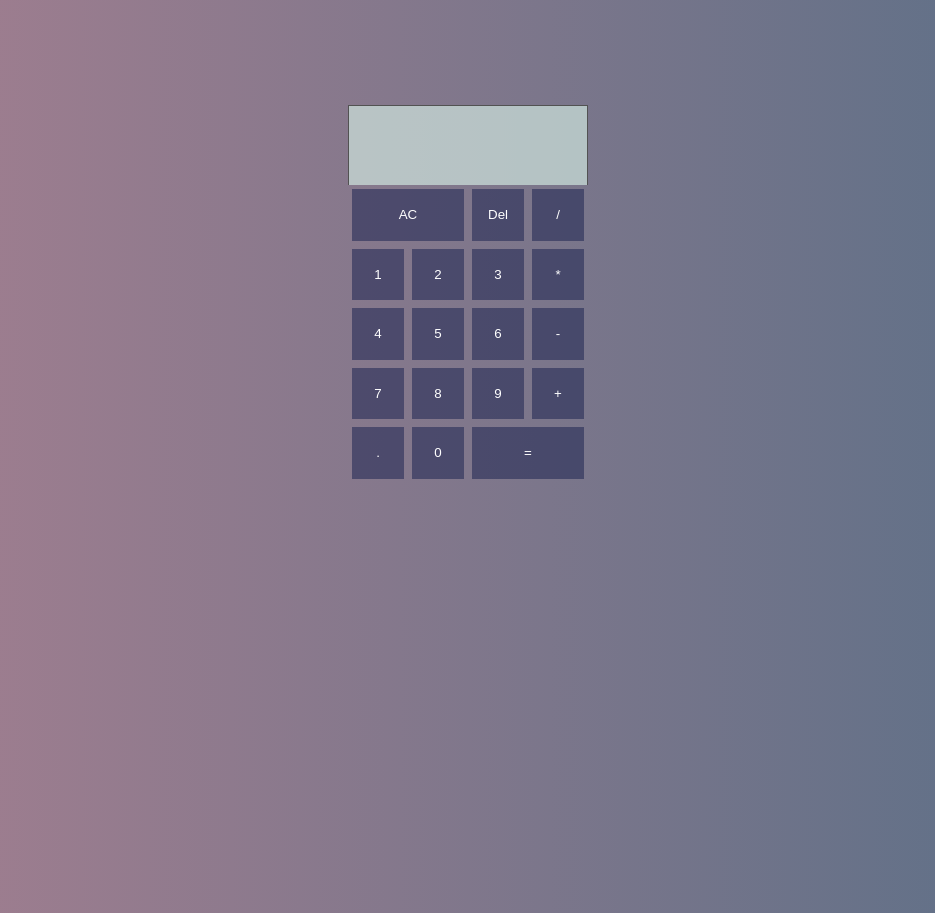
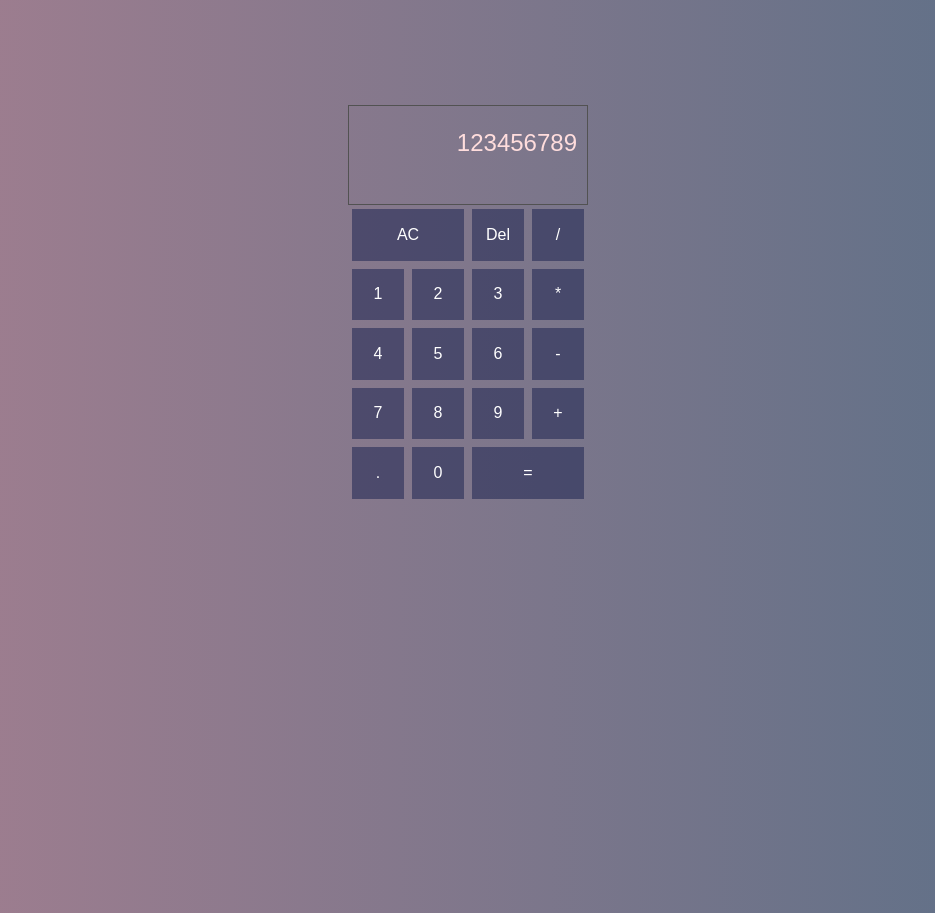
Before and after one commit to Yurii108/Calculator, a plain HTML site: page index.html in a window 1280 px wide. Shown: the whole page, without its empty margins (172-1107 px from the left). Drawn offline with Linux system fonts and the light colour scheme.

Commit message:
style displey

```diff
--- a/css/style.css
+++ b/css/style.css
@@ -1,3 +1,9 @@
+* {
+        font-family: Gotham Rounded, sans-serif;
+        font-weight: normal;
+        font-size: 16px;
+}
+
 body {
         background: rgb(0, 0, 0);
         background: linear-gradient(90deg, rgba(166,127,144,1) 0%, rgba(90,111,135,1) 100%);
@@ -23,7 +29,7 @@ button {
 }
 
 button:hover {
-        background-color:rgb(159, 110, 220);
+        background-color:rgb(173, 129, 227);
         transition-duration: 0.3s;
 }
 
@@ -47,19 +53,34 @@ button:hover {
         height:60px;
         box-sizing: border-box;
 } */
-.display {
+.output {
+        grid-column: 1 / -1;
+        background-color: transparent;
+
         width: 100%;
-        height: 80px;
+        height: 100px;
         border: solid 1px;
-        border-bottom: solid 0px;
+
+        display: flex;
+        align-items: flex-end;
+        justify-content: space-around;
+        flex-direction: column;
+        padding: 10px;
+        word-wrap: break-word;
+        word-break: break-all;
+
         border-color: rgb(82, 82, 82);
         box-sizing: border-box;
-        background-color: rgba(211, 235, 227, 0.66);
-        display: flex;
-        align-items: flex-end;
-        flex-wrap: wrap;
-        flex-direction: column-reverse;
+}
 
+.output .numbers-result {
+        font-size: 1.5rem;
+        color:rgb(255, 221, 221)
+}
+
+.output .numbers-safe {
+        font-size: 2.5rem;
+        color:rgb(255, 221, 221)
 }
 
 
--- a/index.html
+++ b/index.html
@@ -11,11 +11,11 @@
 
 <body>
 <div class="container">
-<form>
         <div class="calculator">
-                <!-- <input class="input" type=""> -->
-                <div class="display"></div>
-                <div class="display-two"></div>
+                <div class="output">
+                <div class="numbers-result">123456789</div>
+                <div class="numbers-safe"></div>
+                </div>
                 <div class="button">
                         <button class="ac">AC</button>
                         <button class="del">Del</button>
@@ -37,7 +37,6 @@
                         <button class="sum_answer">=</button>
                 </div>
         </div>
-</form>
 </div>
 
 <script src="js/script.js"></script>
--- a/js/script.js
+++ b/js/script.js
@@ -1,7 +1,7 @@
 'use-strict';
 
 window.addEventListener('DOMContentLoaded', function () {
-        const display = document.querySelector('.display'),
+        const display = document.querySelector('.numbers-safe'),
                 allCancel = document.querySelector('.ac'),
                 one = document.querySelector('.one'),
                 two = document.querySelector('.two'),
```
